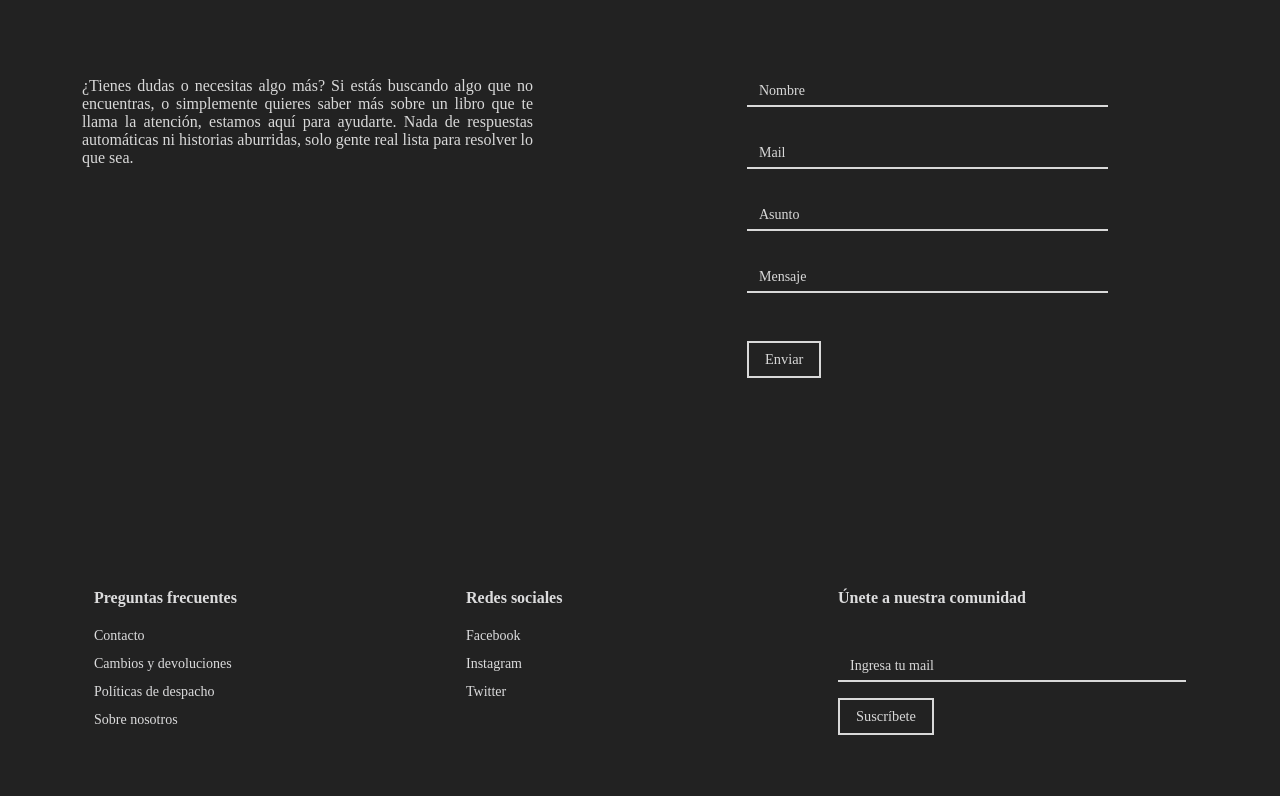
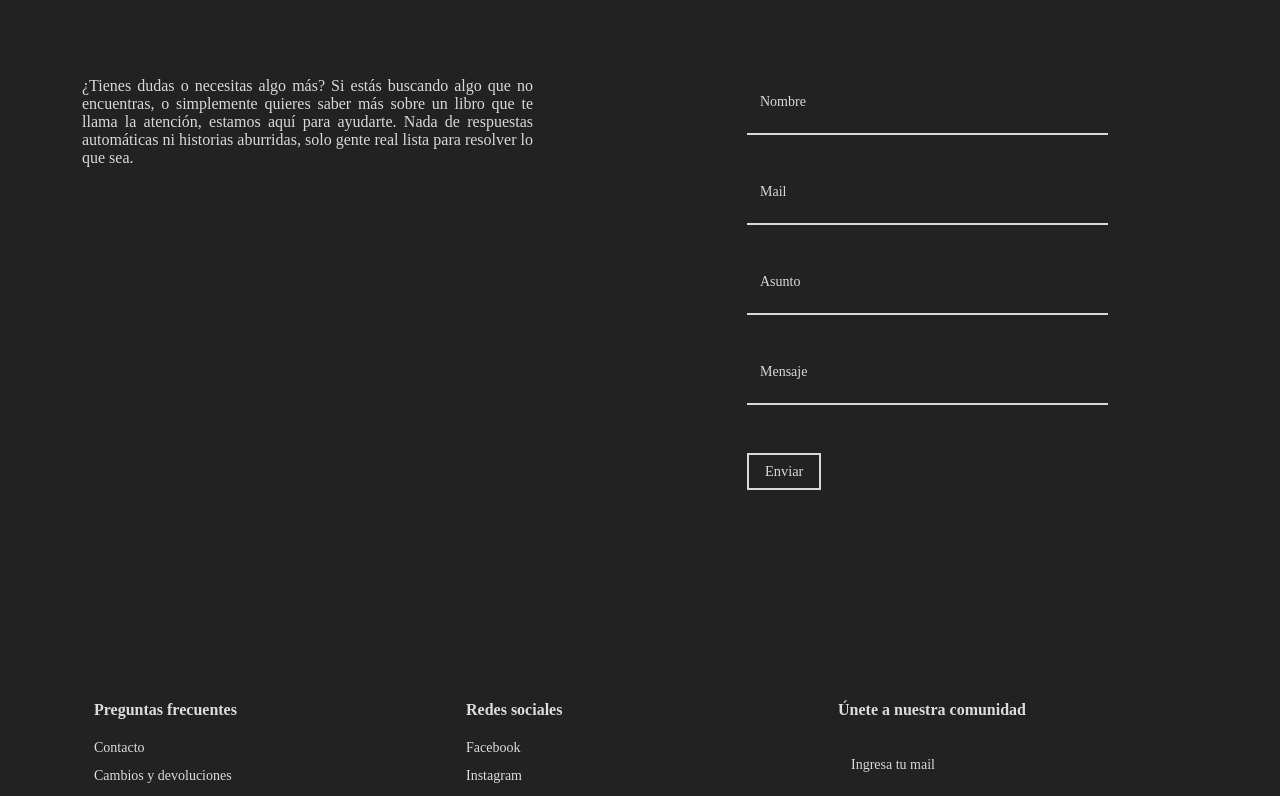
Before and after one commit to antohorta/corte-literario, a React (Vite) app: page /contacto in a window 1280 px wide. Shown: the part 240-1036 px from the top of the page. Built offline with nearby package versions, Linux system fonts and the light colour scheme; data requests are answered from the project's data file; a web font is replaced by a local one.

Commit message:
uso de floating labels en forms

```diff
--- a/src/components/Footer.tsx
+++ b/src/components/Footer.tsx
@@ -3,6 +3,7 @@ import Row from 'react-bootstrap/Row';
 import Col from 'react-bootstrap/Col';
 import Button from 'react-bootstrap/Button';
 import Form from 'react-bootstrap/Form';
+import FloatingLabel from 'react-bootstrap/FloatingLabel';
 import '../styles/footer.css'
 import { Link } from 'react-router-dom';
 
@@ -29,10 +30,9 @@ const Footer = () => {
                     <Col lg={4}>
                         <p className='footer-link-title'>Únete a nuestra comunidad</p>
                         <Form className='footer-input-container'>
-                            <Form.Group className="mb-3" controlId="formBasicEmail">
-                                <Form.Label></Form.Label>
+                            <FloatingLabel className="mb-3" controlId="correo" label='Ingresa tu mail'>
                                 <Form.Control type="email" placeholder="Ingresa tu mail" />
-                            </Form.Group>
+                            </FloatingLabel>
                             <Button variant="primary" type="submit">
                                 Suscríbete
                             </Button>
--- a/src/components/Home.tsx
+++ b/src/components/Home.tsx
@@ -10,7 +10,7 @@ import Form from 'react-bootstrap/Form';
 import BookSlide from './BookSlide';
 import Header from './Header';
 import { Link } from 'react-router-dom';
-
+import FloatingLabel from 'react-bootstrap/FloatingLabel';
 
 const Home = () => {
     return (
@@ -71,10 +71,9 @@ const Home = () => {
                     <Col lg={6} className='suscribe-input-container' style={{ margin: '0rem !important', padding: '0rem' }}>
                         <h3>Únete a nuestra comunidad</h3>
                         <Form>
-                            <Form.Group className="mb-3" controlId="formBasicEmail">
-                                <Form.Label></Form.Label>
+                            <FloatingLabel className="mb-3" controlId="formBasicEmail" label='Ingresa tu mail'>
                                 <Form.Control type="email" placeholder="Ingresa tu mail" />
-                            </Form.Group>
+                            </FloatingLabel>
                             <Button variant="primary" type="submit">
                                 Suscríbete
                             </Button>
--- a/src/pages/ContactPage.tsx
+++ b/src/pages/ContactPage.tsx
@@ -2,6 +2,7 @@ import Container from 'react-bootstrap/Container';
 import Row from 'react-bootstrap/Row';
 import Button from 'react-bootstrap/Button';
 import Form from 'react-bootstrap/Form';
+import FloatingLabel from 'react-bootstrap/FloatingLabel';
 import Col from 'react-bootstrap/Col'; import '../styles/contact.css'
 import MainLayout from '../layout/MainLayout';
 
@@ -33,21 +34,21 @@ const ContactPage = (props: ContactPageProps) => {
                     <Col lg={2}></Col>
                     <Col lg={5}>
                         <Form className='contact-input-container'>
-                            <Form.Group className="mb-3" controlId="formBasicEmail">
+                            <FloatingLabel className="mb-3" controlId="nombre" label='Nombre'>
                                 <Form.Control type="email" placeholder="Nombre" required />
-                            </Form.Group>
+                            </FloatingLabel>
 
-                            <Form.Group className="mb-3" controlId="formBasicPassword">
+                            <FloatingLabel className="mb-3" controlId="mail" label='Mail'>
                                 <Form.Control type="email" placeholder="Mail" required />
-                            </Form.Group>
+                            </FloatingLabel>
 
-                            <Form.Group className="mb-3" controlId="formBasicEmail">
+                            <FloatingLabel className="mb-3" controlId="asunto" label='Asunto'>
                                 <Form.Control type="text" placeholder="Asunto" required />
-                            </Form.Group>
+                            </FloatingLabel>
 
-                            <Form.Group className="mb-3" controlId="formBasicEmail">
+                            <FloatingLabel className="mb-3" controlId="mensaje" label='Mensaje'>
                                 <Form.Control type="text" placeholder="Mensaje" required />
-                            </Form.Group>
+                            </FloatingLabel>
 
                             <Button variant="primary" type="submit">
                                 Enviar
--- a/src/styles/contact.css
+++ b/src/styles/contact.css
@@ -49,10 +49,6 @@
     line-height: normal;
 }
 
-.contact-input-container .form-control::placeholder {
-    color: #D9D9D9;
-}
-
 .contact-input-container .btn-primary,
 .contact-input-container .btn-primary:hover,
 .contact-input-container .btn-primary:focus-visible {
@@ -70,7 +66,6 @@
     margin-top: 1rem;
 }
 
-
 .contact-input-container .btn-primary:hover {
     box-shadow: 0.3rem 0.3rem #D9D9D9;
 
@@ -82,3 +77,25 @@
     box-shadow: 0.3rem 0.3rem #D9D9D9;
     border: 2px solid #222 !important;
 }
+
+/* FLOATING LABELS */
+.contact-input-container .form-floating>label {
+    color: #D9D9D9 !important;
+    background-color: transparent !important;
+    font-family: "Roboto Mono";
+    font-size: 0.875rem;
+    font-style: normal;
+    font-weight: 400;
+    line-height: normal;
+    text-shadow: none;
+    box-shadow: none;
+    text-decoration: none;
+}
+
+.contact-input-container .form-floating>.form-control-plaintext~label::after,
+.contact-input-container .form-floating>.form-control:focus~label::after,
+.contact-input-container .form-floating>.form-control:not(:placeholder-shown)~label::after,
+.contact-input-container .form-floating>.form-select~label::after {
+    background-color: transparent !important;
+    border-radius: 0 !important;
+}
--- a/src/styles/footer.css
+++ b/src/styles/footer.css
@@ -49,10 +49,6 @@
     line-height: normal;
 }
 
-.footer-input-container .form-control::placeholder {
-    color: #D9D9D9;
-}
-
 .footer-input-container .btn-primary,
 .footer-input-container .btn-primary:hover,
 .footer-input-container .btn-primary:focus-visible {
@@ -95,3 +91,25 @@
     white-space: nowrap;
     display: block;
 }
+
+/* FLOATING LABELS */
+.footer-input-container .form-floating>label {
+    color: #D9D9D9 !important;
+    background-color: transparent !important;
+    font-family: "Roboto Mono";
+    font-size: 0.875rem;
+    font-style: normal;
+    font-weight: 400;
+    line-height: normal;
+    text-shadow: none;
+    box-shadow: none;
+    text-decoration: none;
+}
+
+.footer-input-container .form-floating>.form-control-plaintext~label::after,
+.footer-input-container .form-floating>.form-control:focus~label::after,
+.footer-input-container .form-floating>.form-control:not(:placeholder-shown)~label::after,
+.footer-input-container .form-floating>.form-select~label::after {
+    background-color: transparent !important;
+    border-radius: 0 !important;
+}
--- a/src/styles/home.css
+++ b/src/styles/home.css
@@ -233,3 +233,25 @@
     display: flex;
     align-items: stretch;
 }
+
+/* FLOATING LABELS */
+.suscribe-input-container .form-floating>label {
+    color: #222 !important;
+    background-color: transparent !important;
+    font-family: "Roboto Mono";
+    font-size: 0.875rem;
+    font-style: normal;
+    font-weight: 400;
+    line-height: normal;
+    text-shadow: none;
+    box-shadow: none;
+    text-decoration: none;
+}
+
+.suscribe-input-container .form-floating>.form-control-plaintext~label::after,
+.suscribe-input-container .form-floating>.form-control:focus~label::after,
+.suscribe-input-container .form-floating>.form-control:not(:placeholder-shown)~label::after,
+.suscribe-input-container .form-floating>.form-select~label::after {
+    background-color: transparent !important;
+    border-radius: 0 !important;
+}
--- a/src/styles/login.css
+++ b/src/styles/login.css
@@ -54,7 +54,7 @@
 }
 
 /* FLOATING LABELS */
-.form-floating>label {
+.login-form .form-floating>label {
     color: #666666 !important;
     background-color: transparent !important;
     font-family: "Roboto Mono";
@@ -67,10 +67,10 @@
     text-decoration: none;
 }
 
-.form-floating>.form-control-plaintext~label::after,
-.form-floating>.form-control:focus~label::after,
-.form-floating>.form-control:not(:placeholder-shown)~label::after,
-.form-floating>.form-select~label::after {
+.login-form .form-floating>.form-control-plaintext~label::after,
+.login-form .form-floating>.form-control:focus~label::after,
+.login-form .form-floating>.form-control:not(:placeholder-shown)~label::after,
+.login-form .form-floating>.form-select~label::after {
     background-color: transparent !important;
     border-radius: 0 !important;
 }
```
